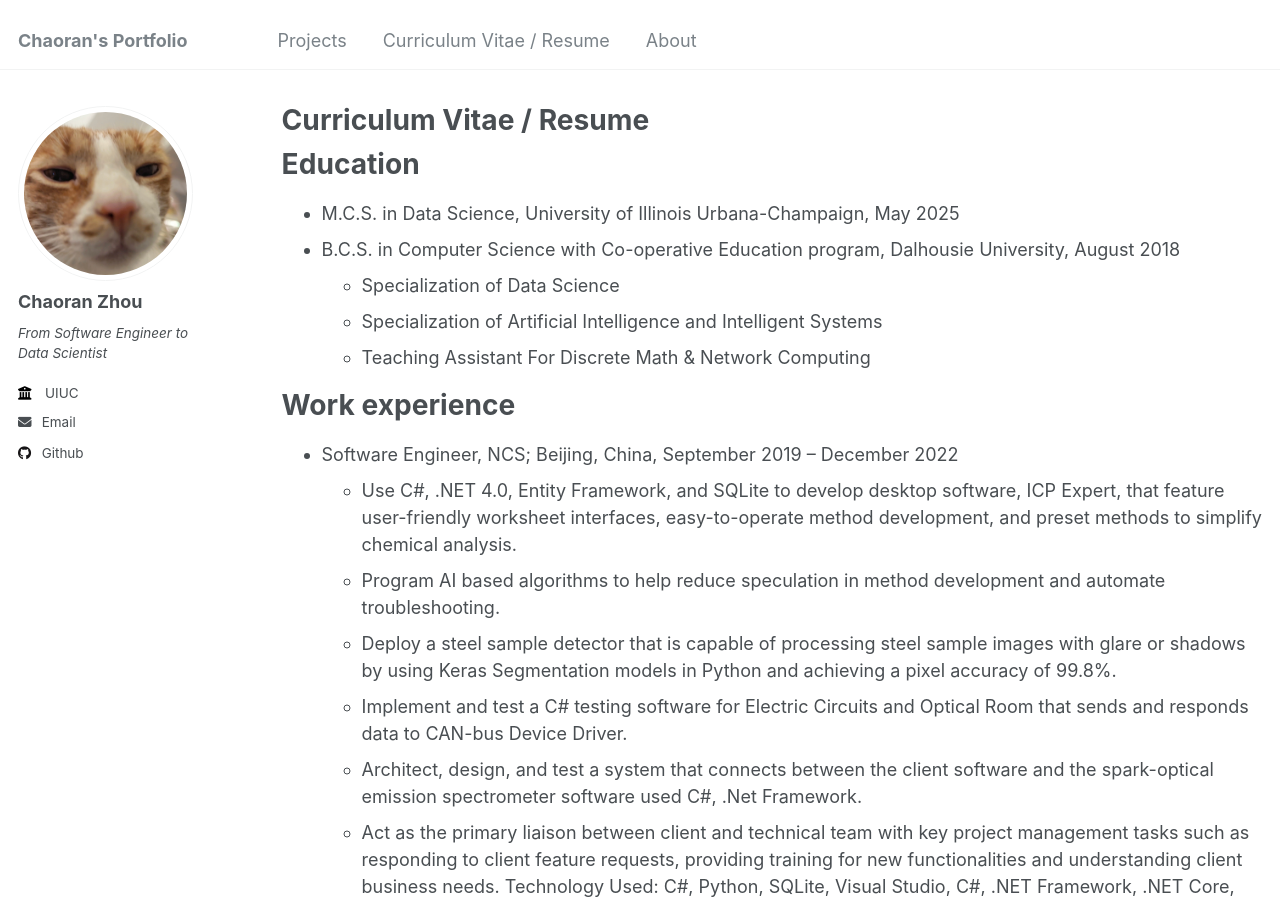
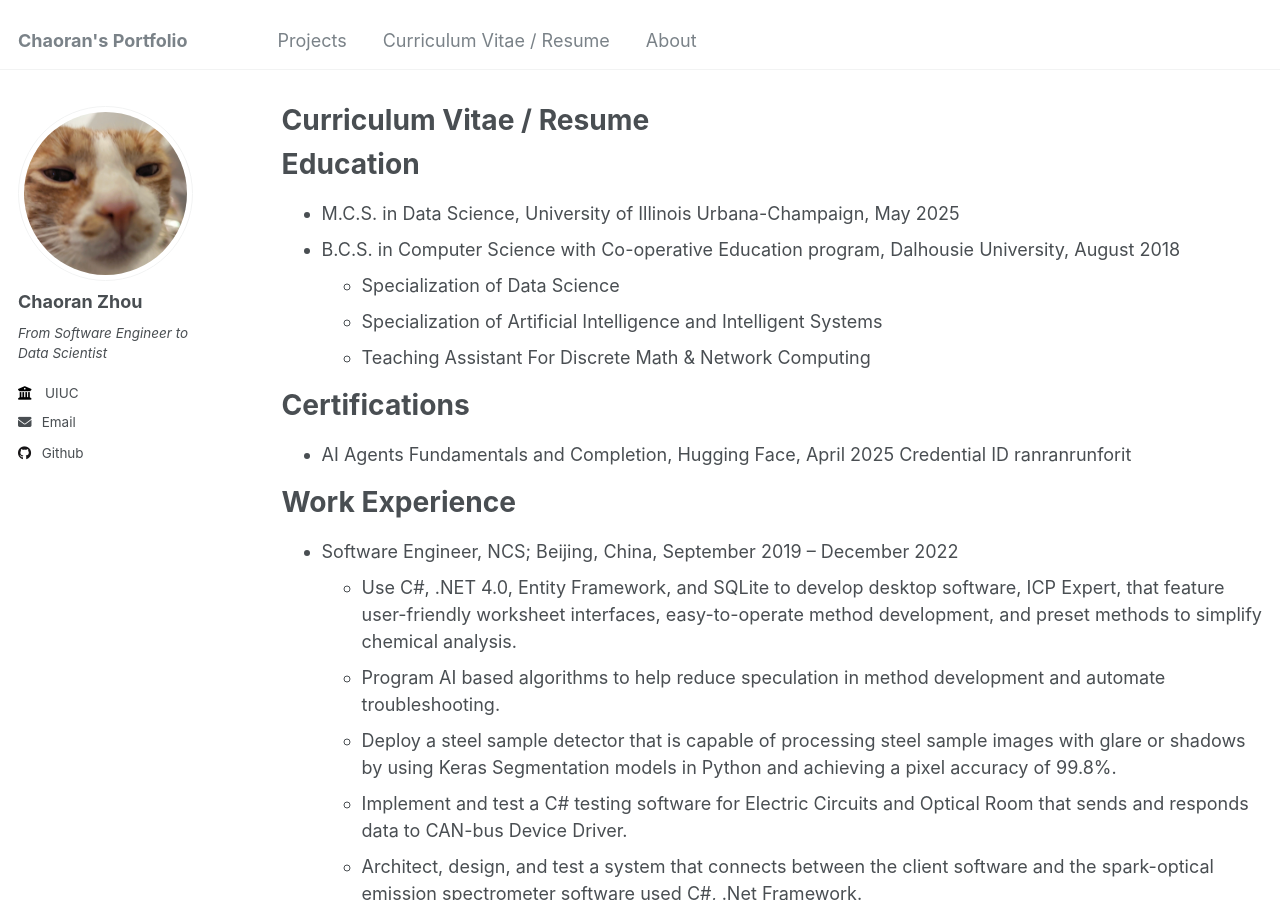
Before and after one commit to ranranrunforit/ranranrunforit.github.io, a Jekyll site: the page built from _pages/cv.md, in a window 1280 px wide and 900 px high. Built offline with Jekyll 4.4.1, drawn with Linux system fonts in a browser that asks for light colours.

Commit message:
Update cv.md

```diff
--- a/_pages/cv.md
+++ b/_pages/cv.md
@@ -18,7 +18,14 @@ Education
   * Specialization of Artificial Intelligence and Intelligent Systems
   * Teaching Assistant For Discrete Math & Network Computing
 
-Work experience
+
+Certifications
+======
+* AI Agents Fundamentals and Completion, Hugging Face, April 2025
+Credential ID ranranrunforit
+
+
+Work Experience
 ======
 * Software Engineer, NCS; Beijing, China, September 2019 – December 2022
   * Use C#, .NET 4.0, Entity Framework, and SQLite to develop desktop software, ICP Expert, that feature user-friendly worksheet interfaces, easy-to-operate method development, and preset methods to simplify chemical analysis.
```
